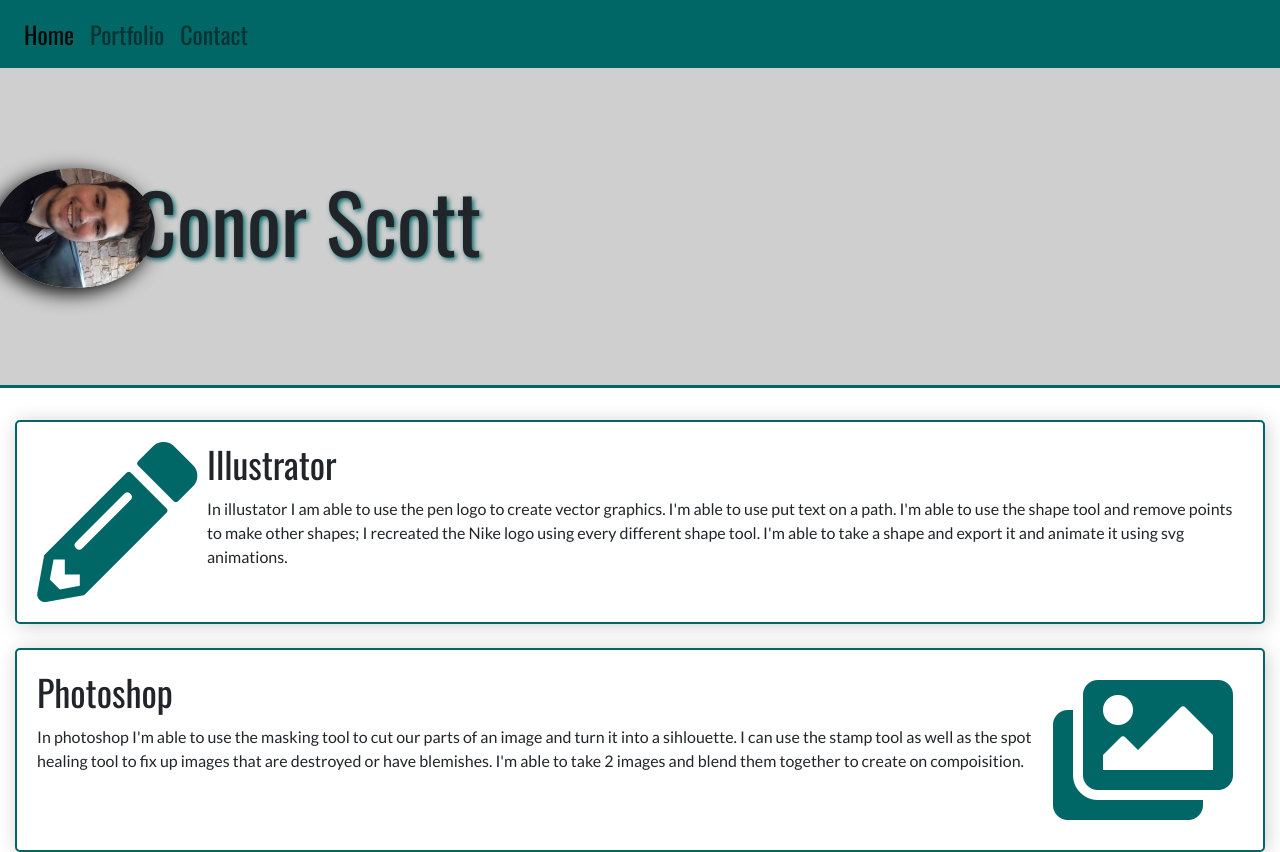
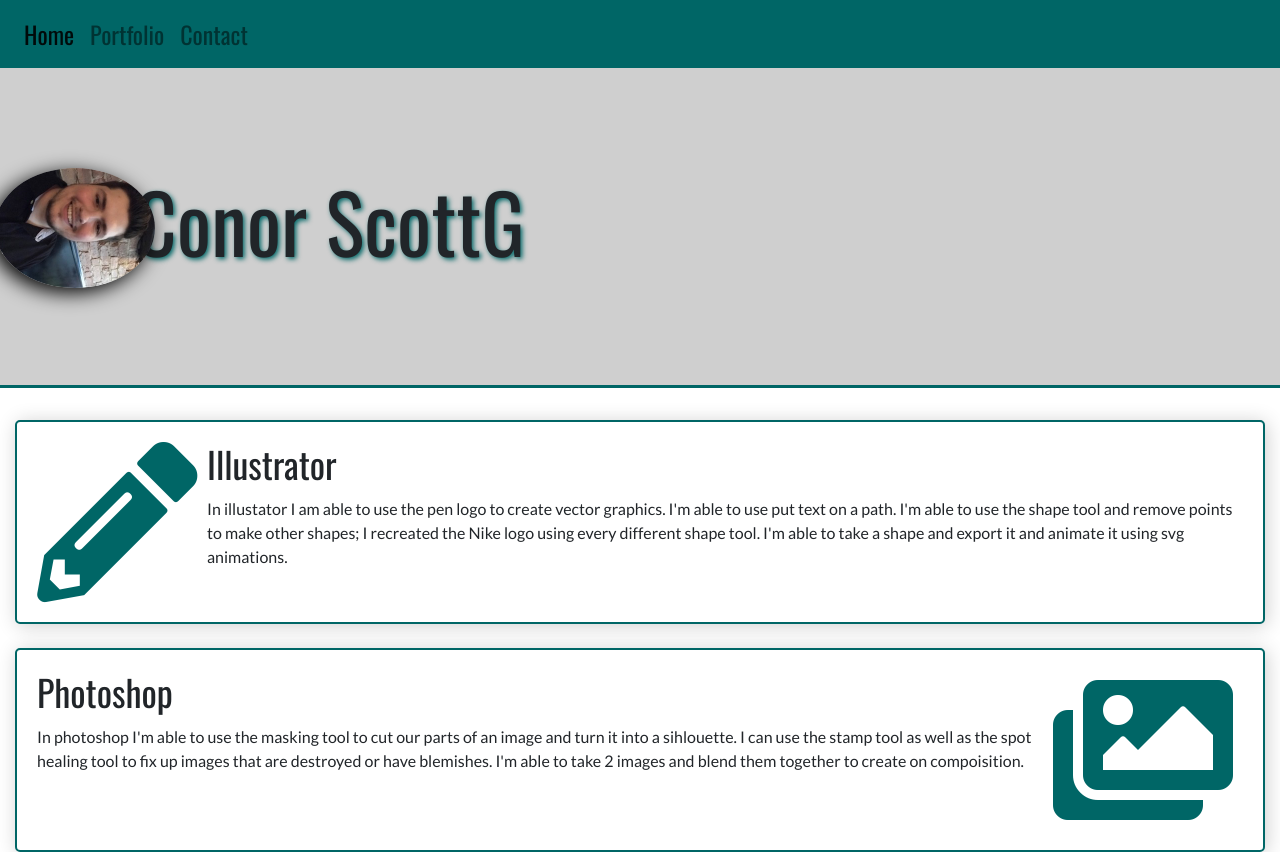
Before and after one commit to scot0359/Bootstrap-Website, a plain HTML site: page home.html in a window 1280 px wide. Shown: the top 852 px of the page. Drawn offline with nearby package versions, Linux system fonts and the light colour scheme.

Commit message:
Update home.html

```diff
--- a/home.html
+++ b/home.html
@@ -35,7 +35,7 @@
         <img class="avatar-img" src="img/avatar.jpg" alt="avatar">
         <div class="container">
             <h1>
-                Conor Scott
+                Conor ScottG
             </h1>
         </div>
     </header>
```
